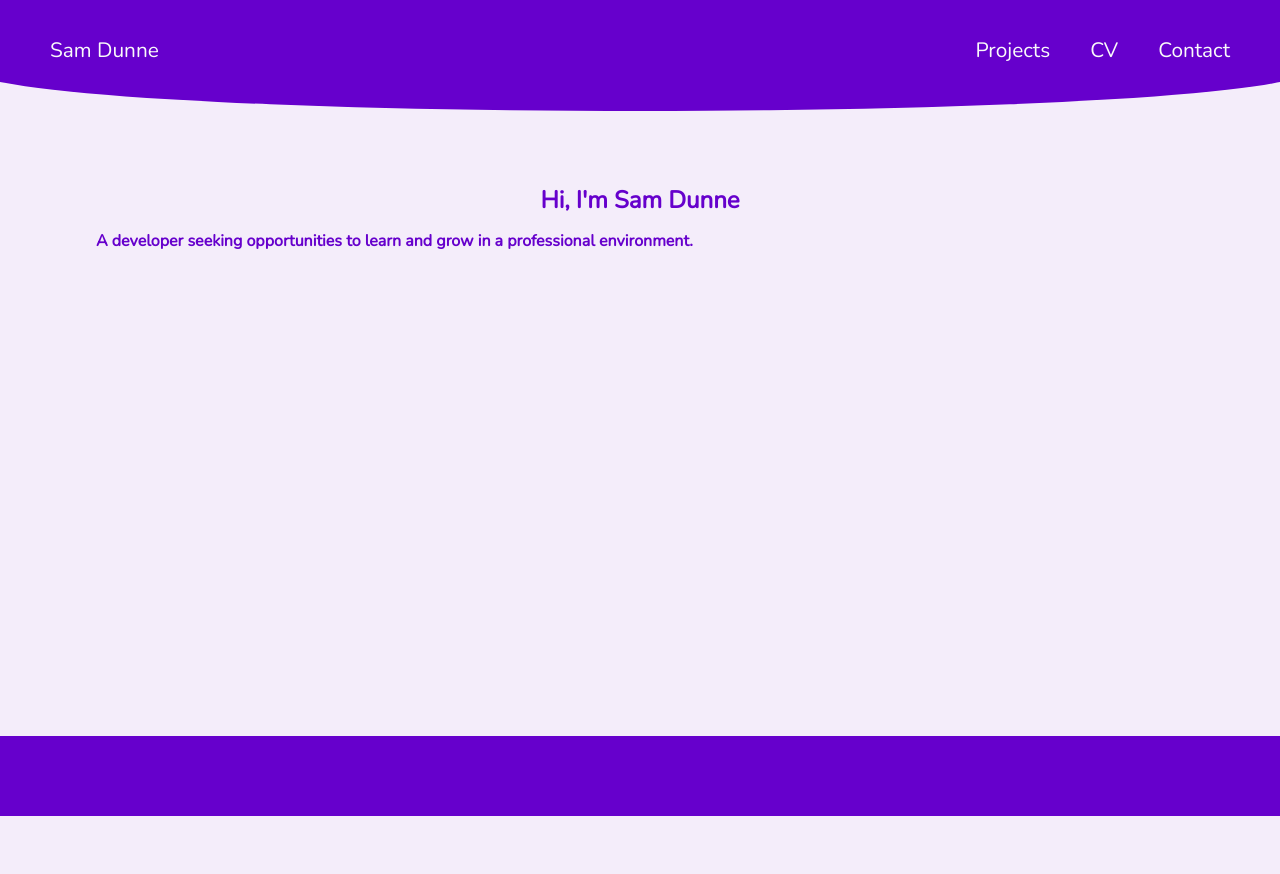
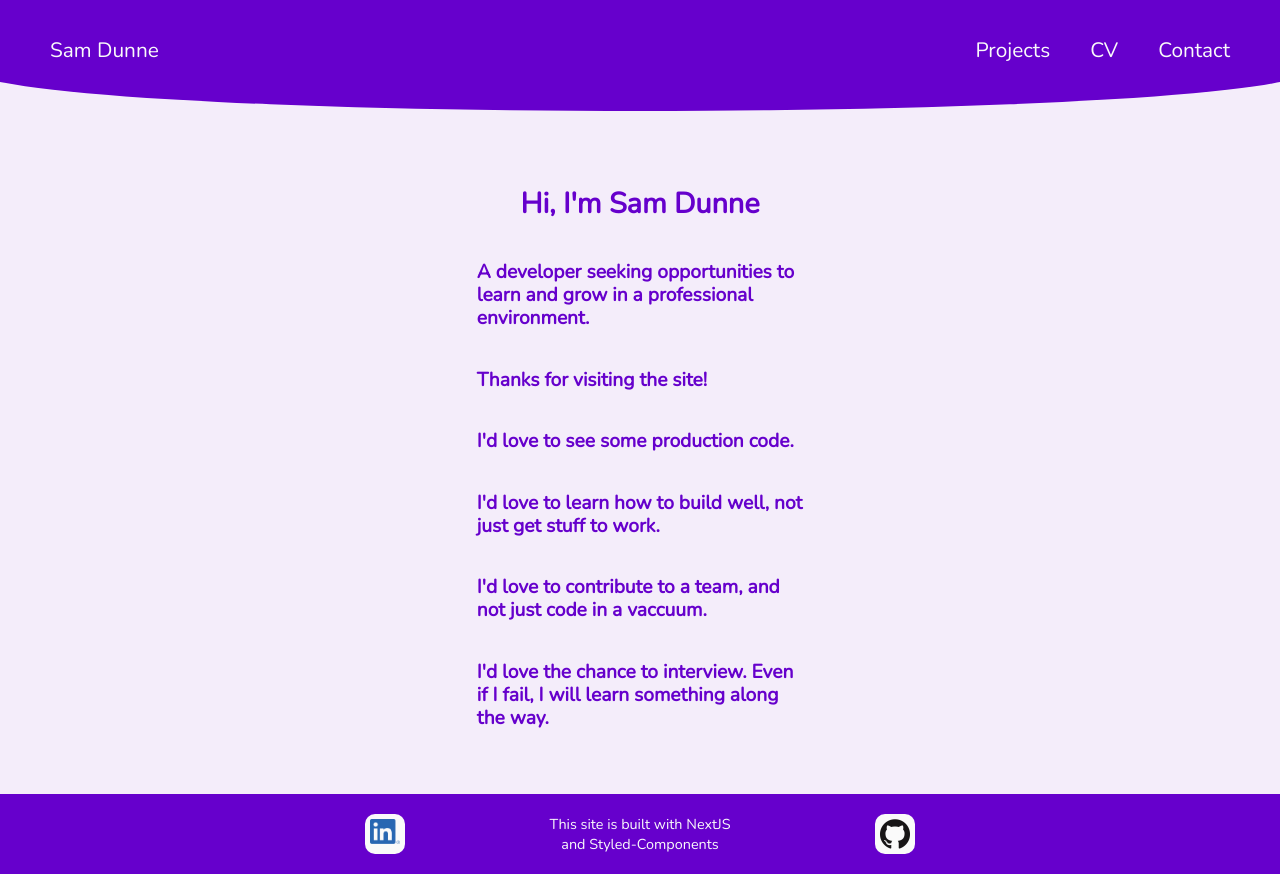
Before and after one commit to Sam-Dunne/portfolio-next-styledcomponents, a Next.js app: page / in a window 1280 px wide. Before the commit the page ends 816 px from the top, so only its background shows below. Built offline with nearby package versions, Linux system fonts and the light colour scheme; no server answers.

Commit message:
redoing home page

```diff
--- a/components/Footer.js
+++ b/components/Footer.js
@@ -5,16 +5,20 @@ import Link from 'next/link';
 import { device } from '../device';
 
 const FooterContainer = styled.footer`
+    display: flex;
+    justify-content: space-evenly;
+    align-items: center;
     background: #6600CC;
     height: 10vh;
-    padding: 30px;
+    /* padding: 30px; */
     color: #fafafa;
     @media ${device.laptopL} {
-        padding: 30px 150px;
+        /* padding: 30px 150px; */
     }
     `;
 
 const FooterImagesContainer = styled.div`
+    position: relative;
     display: flex;
     justify-content: space-around;
     align-items: center;
@@ -23,11 +27,11 @@ const FooterImagesContainer = styled.div`
 `;
 
 const FooterImageWrapper = styled.div`
-    width: 50px;
-    height: 50px;
+    width: 40px;
+    height: 40px;
     background: #fafafa;
-    padding: 10px;
-    border-radius: 15px;
+    padding: 5px;
+    border-radius: 10px;
     transition:
         transform 200ms ease-in;
 
@@ -46,31 +50,37 @@ const FooterImageWrapper = styled.div`
 const FooterImage = styled(Image)`
 `;
 
-const FooterCopy = styled.h5`
+const FooterCopy = styled.p`
     text-align: center;
-    margin: 0 15px 0 15px;
+    font-size: 0.6em;
+    margin: 0 3em 0 3em;
 
     @media ${device.tablet} {
-        font-size: 1.2rem;
+        font-size: 0.9em;
+        margin: 0 10em 0 10em;
+    }
+    @media ${device.laptop} {
+        font-size: 0.9em;
+        margin: 0 10em 0 10em;
     }
 `;
 
 const Footer = () => {
     return (
         <FooterContainer>
-            {/* <FooterImagesContainer>
+            <FooterImagesContainer>
                 <a href='https://www.linkedin.com/in/samdunnewebdev/' rel='noopener noreferrer' target='_blank'>
                     <FooterImageWrapper>
                         <FooterImage src="/LI-In-Bug.png" alt="linkedIn logo" width={635} height={540} objectFit="cover" layout='responsive' />
                     </FooterImageWrapper>
                 </a>
-                <FooterCopy>This site is built with NextJS and Styled-Components</FooterCopy>
+                <FooterCopy>This site is built with NextJS<br></br> and Styled-Components</FooterCopy>
                 <a href='https://github.com/Sam-Dunne/portfolio-next-styledcomponents' rel='noopener noreferrer' target='_blank'>
                     <FooterImageWrapper>
                         <FooterImage src="/GitHub-Mark-120px-plus.png" alt="github logo" width={120} height={120} objectFit="cover" layout='responsive' />
                     </FooterImageWrapper>
                 </a>
-            </FooterImagesContainer> */}
+            </FooterImagesContainer>
         </FooterContainer>
     )
 }
--- a/components/Navbar.js
+++ b/components/Navbar.js
@@ -57,7 +57,7 @@ const NonHomeViewLinks = styled.div`
     }
 `;
 
-const MobileBurger = styled.div`
+const MobileBurger = styled.a`
     color: #fafafa;
     font-size: 2rem;
     height: 30px;
@@ -135,7 +135,7 @@ const Navbar = ({ isOpen, mobile }) => {
                     {/* Mobile menu is Open */}
                     <MobileMenuContainer isOpen>
                         <MobileNavBurgerWrapper>
-                            <MobileBurger tabIndex='0' onClick={handleNavClick}>
+                            <MobileBurger href='' onClick={handleNavClick}>
                                 <FaTimesCircle />
                             </MobileBurger>
                         </MobileNavBurgerWrapper>
@@ -159,24 +159,24 @@ const Navbar = ({ isOpen, mobile }) => {
                         <Link href='/' passHref>
                             <NavLink>Sam Dunne</NavLink>
                         </Link>
-                        <MobileBurger ><GiHamburger onClick={handleNavClick}></GiHamburger></MobileBurger>
+                        <MobileBurger onClick={handleNavClick}  ><GiHamburger ></GiHamburger></MobileBurger>
                         <NonHomeViewLinks>
                         </NonHomeViewLinks>
+                    </NavContainer>
                         <StyledSvg>
                             <ellipse cx="50%" cy="-5" rx="52%" ry="40" fill="#6600CC"></ellipse>
                         </StyledSvg>
-                    </NavContainer>
                 </>
                 :
                 // Mobile menu is closed
                 <>
-                    <MobileMenuContainer ><FaTimesCircle onClick={handleNavClick} /></MobileMenuContainer>
+                    <MobileMenuContainer href='' onClick={handleNavClick}><FaTimesCircle /></MobileMenuContainer>
                     <NavContainer>
                         <Link href='/' passHref>
                             <NavLink>Sam Dunne</NavLink>
                         </Link>
                         {/* Hamburger Icon */}
-                        <MobileBurger ><GiHamburger tabIndex='0' onClick={handleNavClick}></GiHamburger></MobileBurger>
+                        <MobileBurger href='' onClick={handleNavClick} ><GiHamburger ></GiHamburger></MobileBurger>
                         <NonHomeViewLinks>
 
                             <Link href='/projects' passHref>
--- a/globalstyle.js
+++ b/globalstyle.js
@@ -17,7 +17,7 @@ export const GlobalStyle = createGlobalStyle`
         background: #F4EDFA;
     }
 
-    a, h3, h5 {
+    a, h3, h5, p {
         font-family: 'Nunito','Source Sans Pro', sans-serif;
     }
 `;
@@ -37,10 +37,11 @@ export const Container = styled.main`
     /* align-items: center; */
 
     @media ${device.tablet} {
-    min-height: 77vh;
         padding: 1em 3em;
+        min-height: 77vh;
     }
     @media ${device.laptopL} {
+        min-height: 76vh;
 
     }
 
@@ -68,6 +69,7 @@ export const Section = styled.section`
 
         /* padding: 30px 0;
         width: 60vw; */
+
     }
     `;
 
@@ -138,7 +140,8 @@ export const HeroH1 = styled.h1`
         max-width: 192px;
         padding-right: 0; */
     }
-    @media ${device.laptopL} {
+    @media ${device.laptop} {
+        font-size: 1.8em;
         /* max-width: 357px;
         margin: ${props => props.mrgnLeftLG ? "0 0 0 80px" : "0 80px 0 0"}; */
     }
@@ -225,14 +228,15 @@ export const H2 = styled.h2`
     font-family: 'Nunito', 'Source Sans Pro',sans-serif;
     color: #6600CC;
     font-size: 1em;
-    /* font-weight: 200; */
     line-height: 1.2;
-    margin-top: 1em;
-    /* max-width: 311px; */
-    /* margin: 25px auto; */
+    margin: 1em auto 0 auto;
     @media ${device.tablet} {
-        /* max-width: 450px;
-        margin: 25px 0; */
+        width: 60%;
+    }
+    @media ${device.laptop} {
+        font-size: 1.2em;
+        margin: 2em auto 0 auto;
+        width: 30%;
     }
 `;
 
--- a/pages/index.js
+++ b/pages/index.js
@@ -25,11 +25,11 @@ export default function Home() {
         <link rel="manifest" href="/site.webmanifest"></link>
       </Head>
       <Container>
-        <LinkGrid>
+        {/* <LinkGrid>
           <InPageLink href='/projects' >Projects</InPageLink>
           <InPageLink href='/cv' > CV</InPageLink>
           <InPageLink href='/contact' Cont >Contact</InPageLink>
-        </LinkGrid>
+        </LinkGrid> */}
 
         <Section>
 
@@ -38,6 +38,21 @@ export default function Home() {
           </HeroH1>
           <H2>
             A developer seeking opportunities to learn and grow in a professional environment.
+          </H2>
+          <H2>
+            Thanks for visiting the site!
+          </H2>
+          <H2>
+            I'd love to see some production code.
+          </H2>
+          <H2>
+            I'd love to learn how to build well, not just get stuff to work.
+          </H2>
+          <H2>
+            I'd love to contribute to a team, and not just code in a vaccuum.
+          </H2>
+          <H2>
+            I'd love the chance to interview. Even if I fail, I will learn something along the way.
           </H2>
 
 
```
